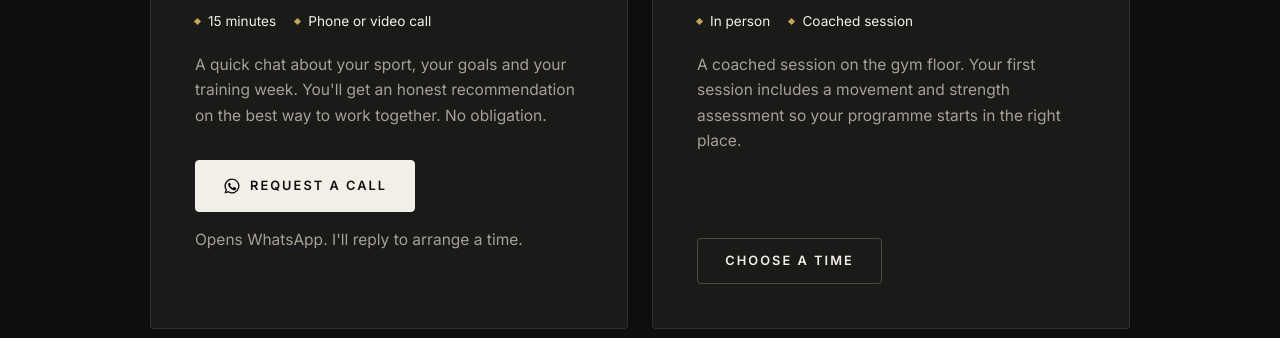
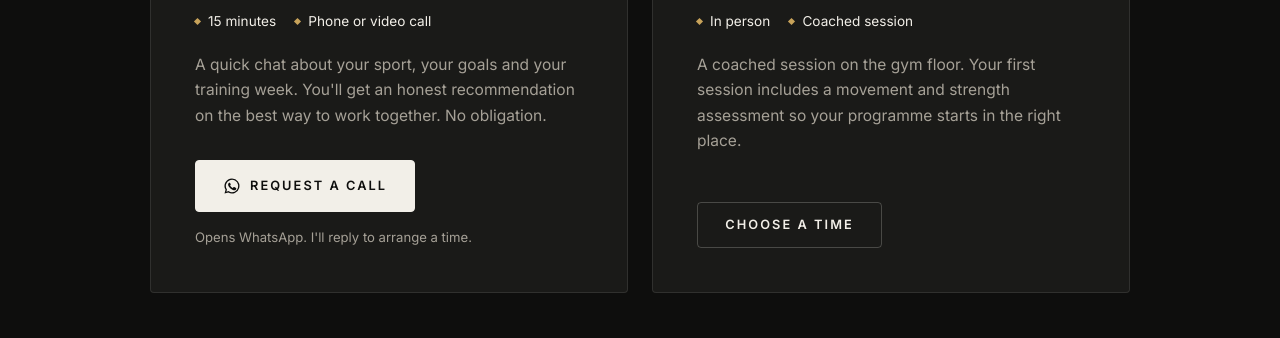
Before and after one commit to tommy-wood/tommy-wood.github.io, a plain HTML site: page index.html in a window 1280 px wide. Shown: the part 6840-7178 px from the top of the page. Drawn offline with Linux system fonts and the light colour scheme.

Commit message:
Fix note spacing on consultation card
Co-Authored-By: Claude Opus 5.5 <noreply@anthropic.com>
Claude-Session: https://claude.ai/code/session_01RUwNBEucoZHFmLJPsMwQ84

```diff
--- a/styles.css
+++ b/styles.css
@@ -195,7 +195,7 @@ em { font-style: normal; color: var(--accent); }
 .option__meta { display: flex; flex-wrap: wrap; gap: .5rem 1.2rem; font-size: .85rem; color: var(--text); margin-bottom: 1.2rem; }
 .option__meta span { display: inline-flex; align-items: center; gap: .5rem; }
 .option__meta span::before { content: ""; width: 5px; height: 5px; background: var(--accent); transform: rotate(45deg); }
-.option > p:not(.option__meta) { color: var(--muted); font-size: .97rem; flex: 1; margin-bottom: 2rem; }
+.option > p:not(.option__meta):not(.option__note) { color: var(--muted); font-size: .97rem; flex: 1; margin-bottom: 2rem; }
 .option .btn { align-self: flex-start; }
 .option__note { margin: .9rem 0 0; font-size: .82rem; color: var(--muted); }
 
```
